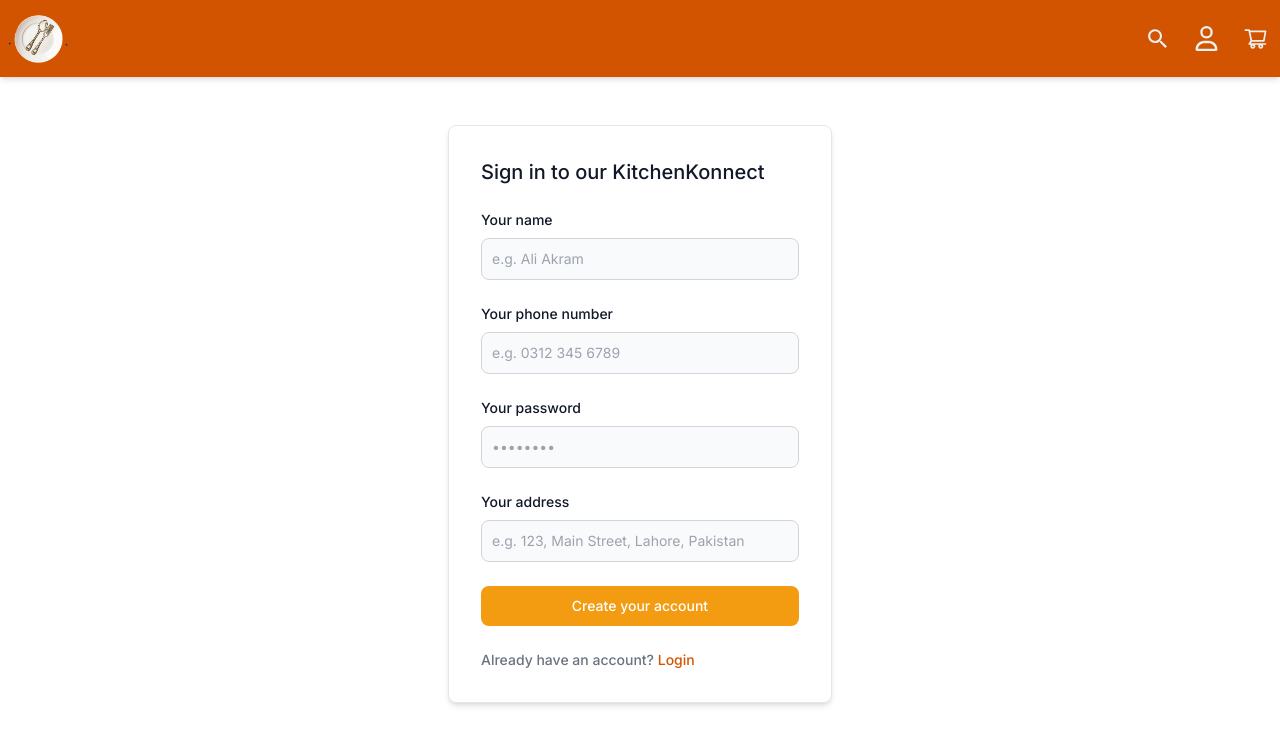
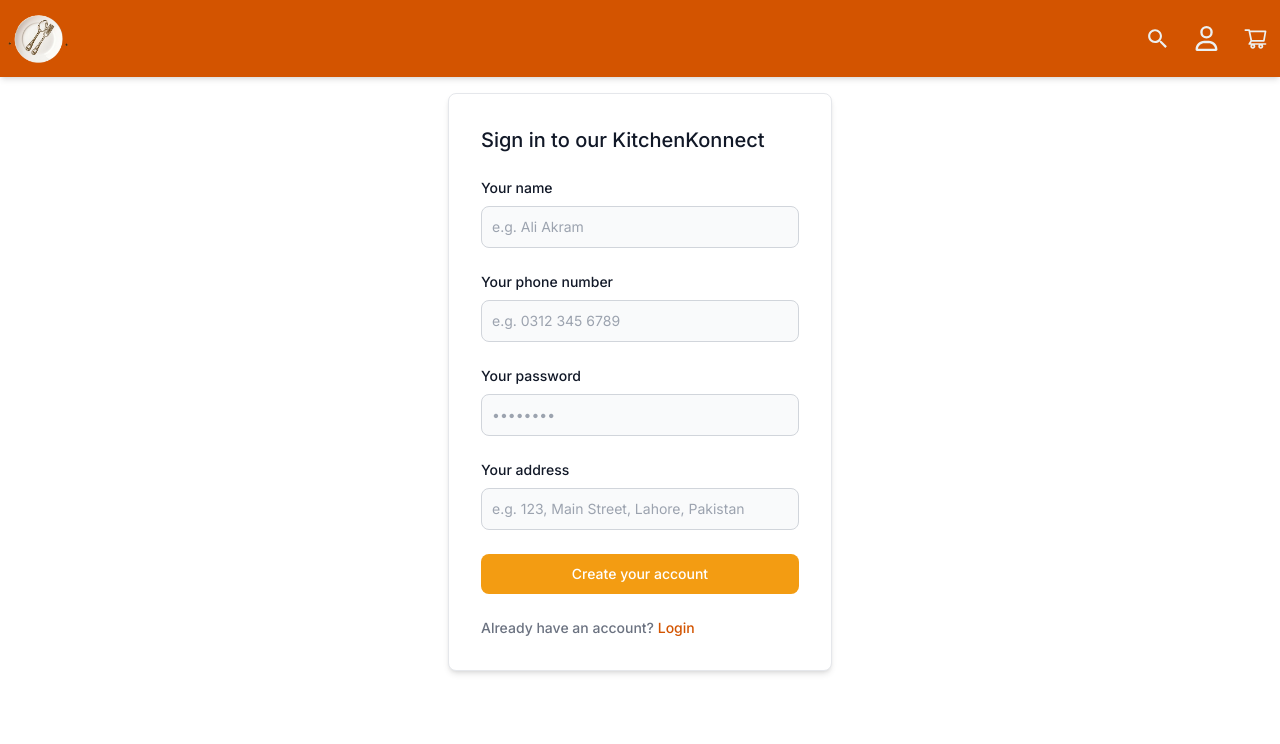
Before and after one commit to CodeWhizHamza/BiteCraft, a Next.js app: page /register in a window 1280 px wide. Shown: the top 744 px of the page. Built offline with nearby package versions, Linux system fonts and the light colour scheme.

Commit message:
chore: Update Navbar component in register page

```diff
--- a/app/register/page.tsx
+++ b/app/register/page.tsx
@@ -5,9 +5,9 @@
 export default function Page() {
   return (
     <>
-      <Navbar shouldDisplayDelivery={false} />
+      <Navbar />
 
-      <div className="mt-12 max-w-2xl mx-auto flex items-center justify-center">
+      <div className="my-4 max-w-2xl mx-auto flex items-center justify-center">
         <div className="bg-white shadow-md border border-gray-200 rounded-lg w-full max-w-sm p-4 sm:p-6 lg:p-8 dark:bg-gray-800 dark:border-gray-700">
           <form className="space-y-6" action="#">
             <h3 className="text-xl font-medium text-gray-900 dark:text-white">
```
